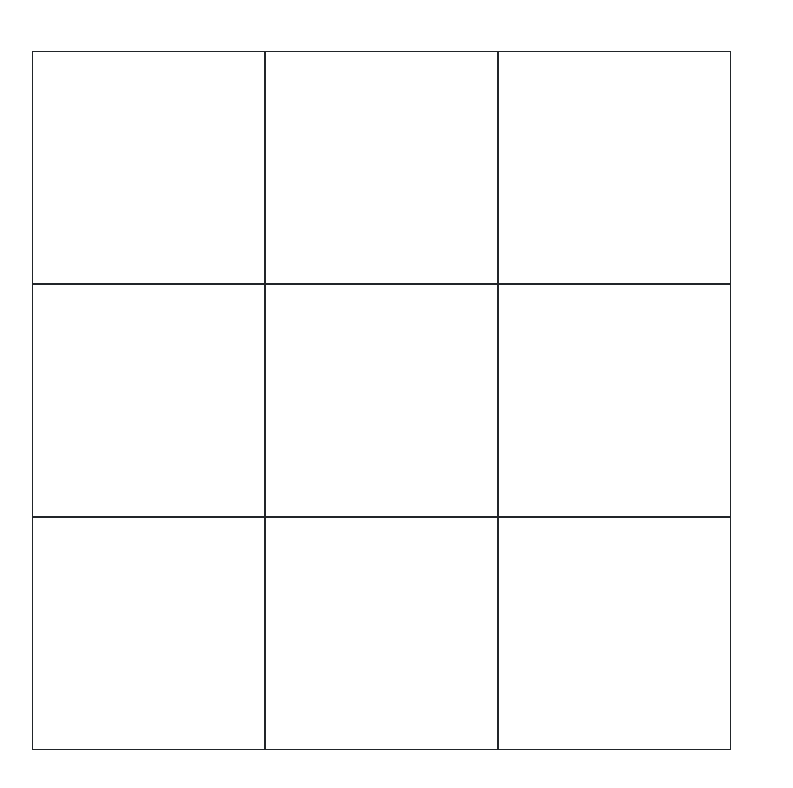
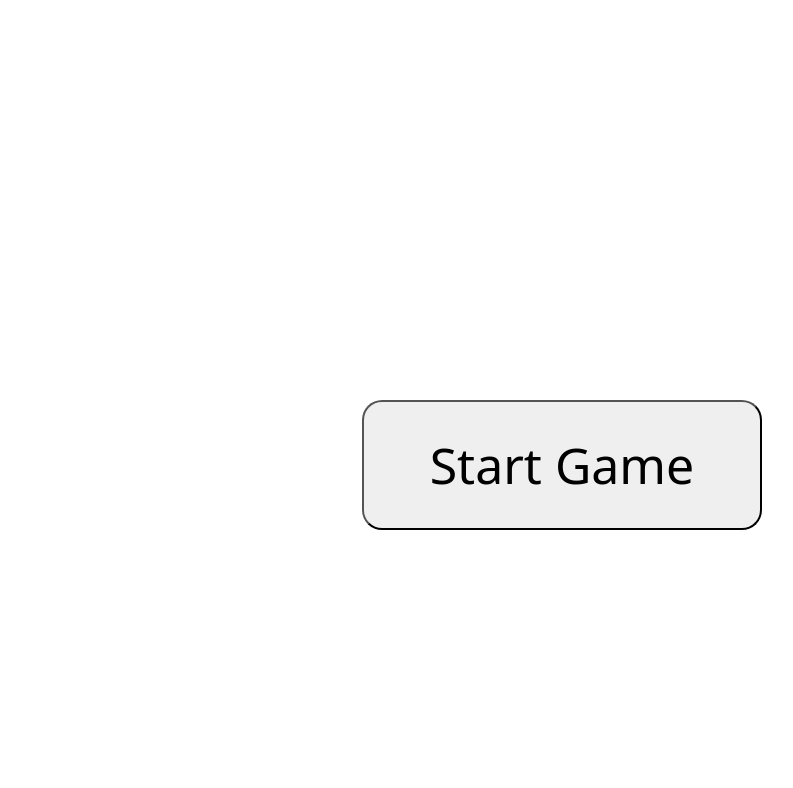
Before and after one commit to DylanMcCarty/tic-tac-toe, a plain HTML site: page index.html in a window 1280 px wide. Shown: the whole page, without its empty margins (38-831 px from the left). Drawn offline with nearby package versions, Linux system fonts and the light colour scheme.

Commit message:
added fully functioning game now for sure

```diff
--- a/main.js
+++ b/main.js
@@ -6,6 +6,15 @@ let indexNum = [{
     player : 0,
     playerTurn : 0
 }]
+
+function startButton() {
+    let btn = document.createElement('button')
+    document.body.appendChild(btn)
+    btn.textContent = 'Start Game'
+    btn.id = 'startButton'
+    btn.addEventListener('click', createGame)
+}
+startButton()
 
 function checkWin() {
     indexNum[0].playerTurn++
@@ -43,6 +52,8 @@ function click() {
 }
 
 function createGame() {
+    let btn = document.getElementById('startButton')
+    btn.remove()
     let containerDiv = document.createElement('div')
     document.body.appendChild(containerDiv)
     containerDiv.classList.add('container')
@@ -59,7 +70,6 @@ function createGame() {
     }
     divEventListeners()
 }
-createGame()
 
 function divEventListeners() {
     for (let i = 0; i < 9; i++) {
--- a/style.css
+++ b/style.css
@@ -111,3 +111,11 @@
 #winDiv {
     font-size: 190px;
 }
+#startButton {
+    margin-top: 400px;
+    margin-left: 400px;
+    width: 400px;
+    height: 130px;
+    border-radius: 20px;
+    font-size: 50px;
+}
```
Also changed, not shown: sandbox.js (+9 -0 lines), 1 other file.
